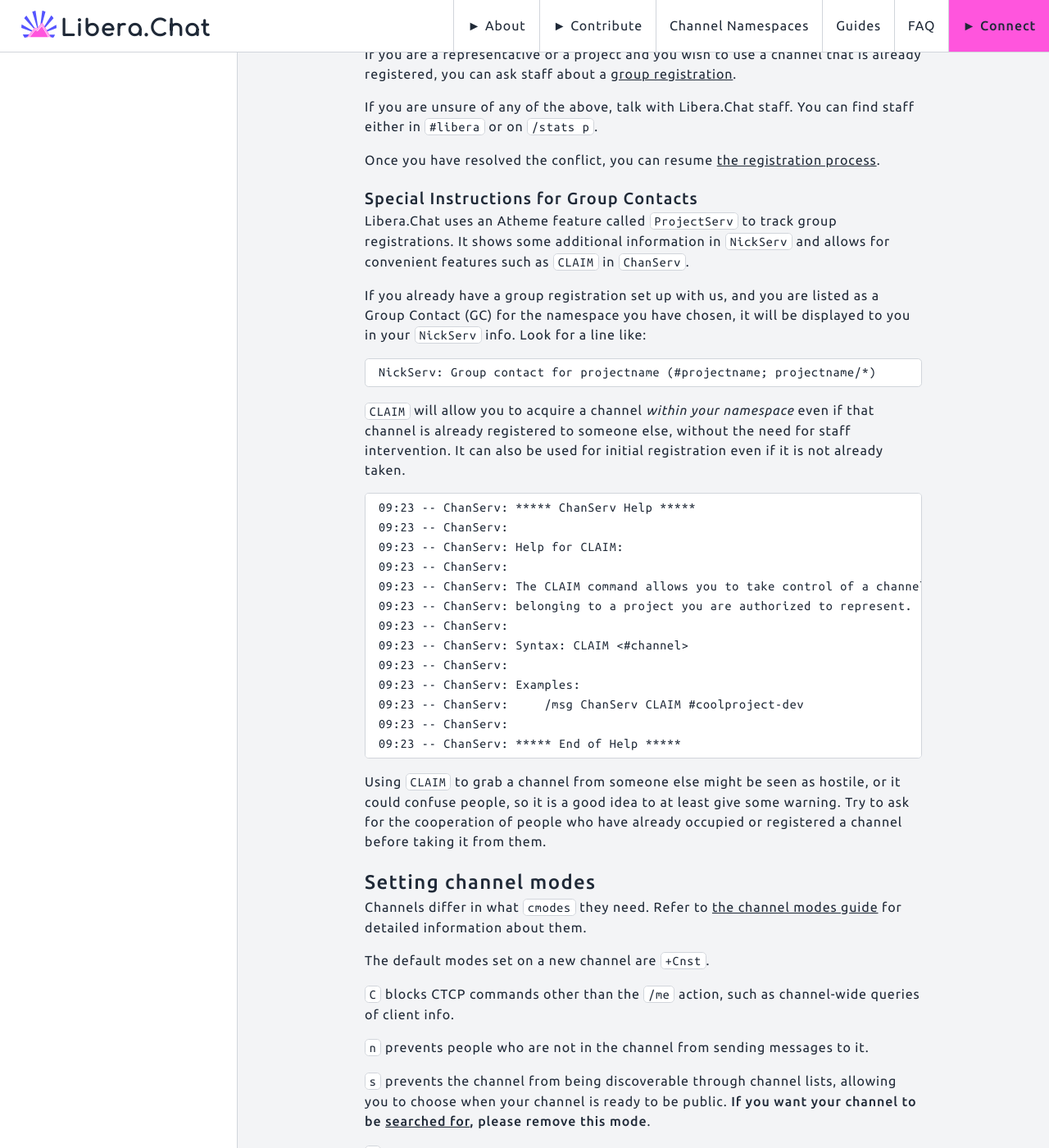
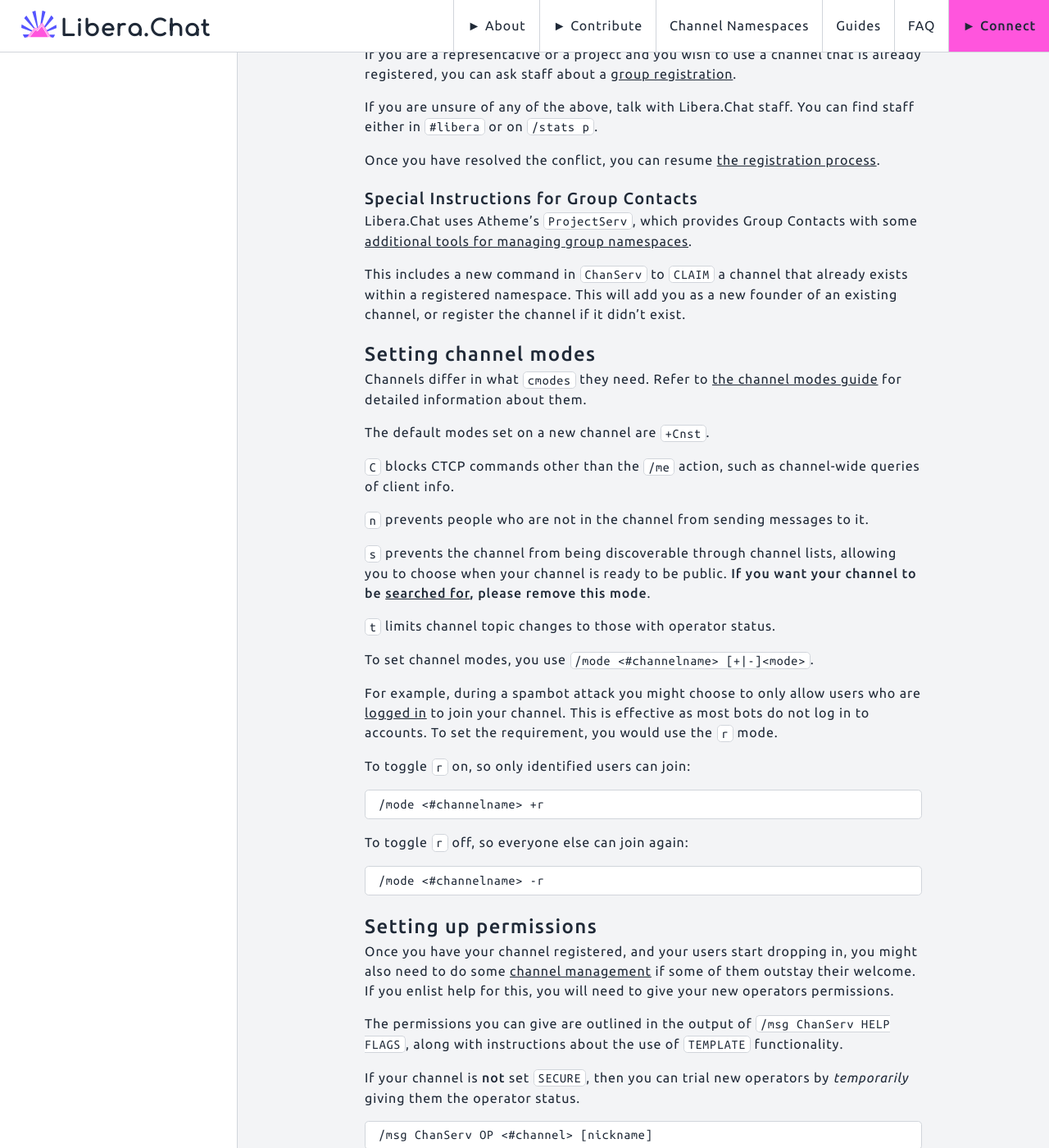
Before and after one commit to Libera-Chat/libera-chat.github.io, a Jekyll site: the page built from content/_guides/creatingchannels.md, in a window 1280 px wide and 1400 px high, scrolled down 2122 px. Shown: the whole window at 82% size. Built offline with Jekyll 4.4.1, drawn with Linux system fonts in a browser that asks for light colours.

Commit message:
Add GC guide

````diff
--- a/content/_guides/creatingchannels.md
+++ b/content/_guides/creatingchannels.md
@@ -118,43 +118,12 @@
 
 ### Special Instructions for Group Contacts
 
-Libera.Chat uses an Atheme feature called `ProjectServ` to track group
-registrations. It shows some additional information in `NickServ` and allows
-for convenient features such as `CLAIM` in `ChanServ`.
+Libera.Chat uses Atheme's `ProjectServ`, which provides Group Contacts with
+some [additional tools for managing group namespaces](/guides/groupcontacts).
 
-If you already have a group registration set up with us, and you are listed as
-a Group Contact (GC) for the namespace you have chosen, it will be displayed
-to you in your `NickServ` info. Look for a line like:
-
-```irc
-NickServ: Group contact for projectname (#projectname; projectname/*)
-```
-
-`CLAIM` will allow you to acquire a channel _within your namespace_ even if
-that channel is already registered to someone else, without the need for staff
-intervention. It can also be used for initial registration even if it is not
-already taken.
-
-```irc
-09:23 -- ChanServ: ***** ChanServ Help *****
-09:23 -- ChanServ:
-09:23 -- ChanServ: Help for CLAIM:
-09:23 -- ChanServ:
-09:23 -- ChanServ: The CLAIM command allows you to take control of a channel
-09:23 -- ChanServ: belonging to a project you are authorized to represent.
-09:23 -- ChanServ:
-09:23 -- ChanServ: Syntax: CLAIM <#channel>
-09:23 -- ChanServ:
-09:23 -- ChanServ: Examples:
-09:23 -- ChanServ:     /msg ChanServ CLAIM #coolproject-dev
-09:23 -- ChanServ:
-09:23 -- ChanServ: ***** End of Help *****
-```
-
-Using `CLAIM` to grab a channel from someone else might be seen as hostile, or
-it could confuse people, so it is a good idea to at least give some warning.
-Try to ask for the cooperation of people who have already occupied or
-registered a channel before taking it from them.
+This includes a new command in `ChanServ` to `CLAIM` a channel that already
+exists within a registered namespace. This will add you as a new founder of an
+existing channel, or register the channel if it didn't exist.
 
 ## Setting channel modes
 
````
Also changed, not shown: chanreg.md (+6 -5 lines), content/_guides/cloaks.md (+4 -2 lines), content/_guides/groupcontacts.md (added, +134 -0 lines).
